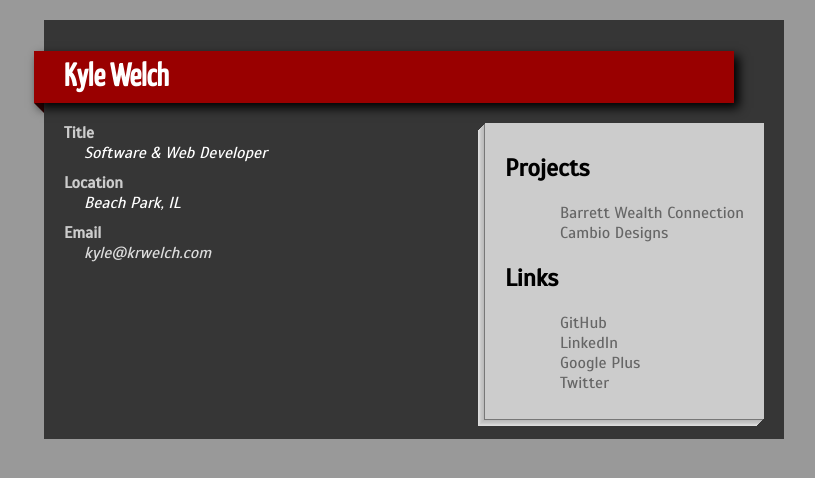
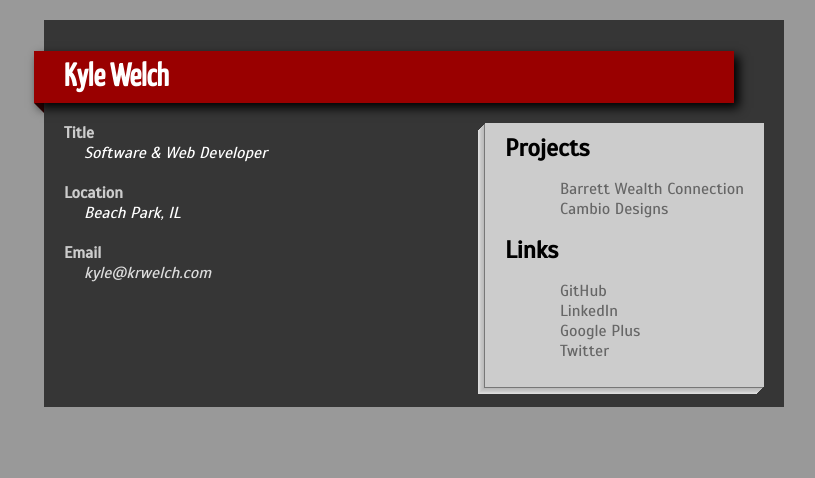
Before and after one commit to kwelch/website, a PHP site: page / in a window 1280 px wide. Shown: the top 478 px of the page, without its empty margins (226-1041 px from the left). Run offline with PHP 8.4, Linux system fonts and the light colour scheme; some libraries are stand-ins or nearby versions.

Commit message:
Fixed side titles

```diff
--- a/css/main.css
+++ b/css/main.css
@@ -52,7 +52,7 @@ bottom:-10px;
 }
 .main b{
     display:block;
-    margin-top:10px;
+    margin-top:20px;
 }
 .main b + span{
  display:block;
@@ -76,6 +76,9 @@ color:#000;
                      -6px 6px 0px #d6d6d6,
                      -7px 7px 0px #ddd;
 }
+.main aside h2{
+    margin:0px;
+}
 .main aside ul{
  margin-left:15px;
  list-style:none;
```
